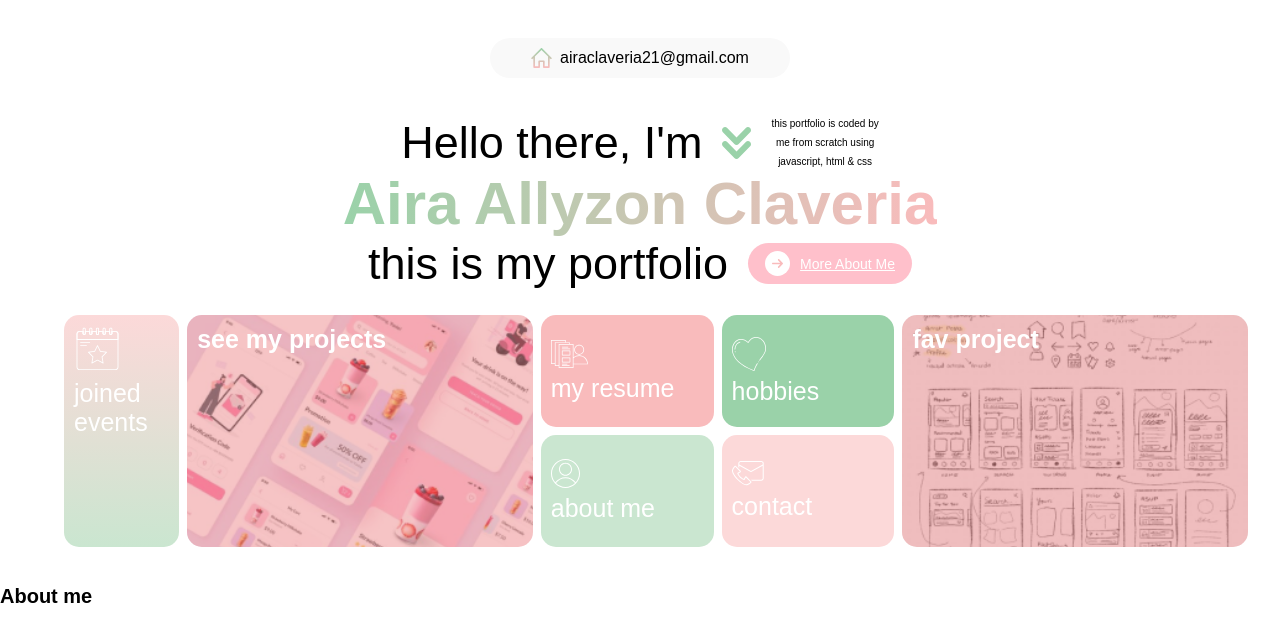
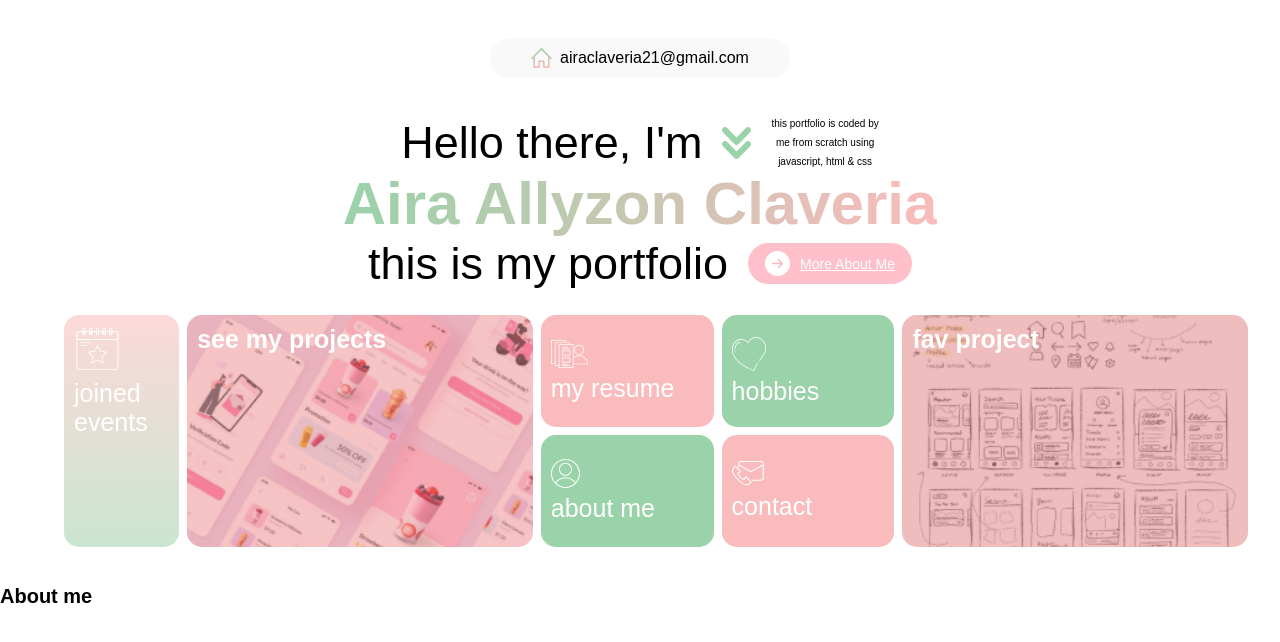
Before and after one commit to sudokupuzzles/allyzon-port3, a React (Create React App) app: page /aboutme in a window 1280 px wide. Shown: the top 642 px of the page. Built offline with nearby package versions, Linux system fonts and the light colour scheme.

Commit message:
changing colors

```diff
--- a/src/css/navigations.css
+++ b/src/css/navigations.css
@@ -16,7 +16,6 @@
 
 .joined-events {
   padding: 10px;
-  background-color: aquamarine;
   grid-column: 1 / 2;
   grid-row: 1 / 3;
   border-radius: 15px;
@@ -64,7 +63,6 @@
   padding: 10px;
   grid-column: 3 / 4;
   grid-row: 1 / 2;
-  background-color: bisque;
   border-radius: 15px;
   background-color: #f9bbbc;
   display: flex;
@@ -87,7 +85,7 @@
   padding: 10px;
   grid-column: 3/4;
   grid-row: 2 / 3;
-  background-color: #cae6d0;
+  background-color: #9ad2a9;
   border-radius: 15px;
   display: flex;
   flex-direction: column;
@@ -98,7 +96,7 @@
   padding: 10px;
   grid-column: 4 / 5;
   grid-row: 2 / 3;
-  background-color: #fcd9d9;
+  background-color: #f9bbbc;
   border-radius: 15px;
   display: flex;
   flex-direction: column;
```
